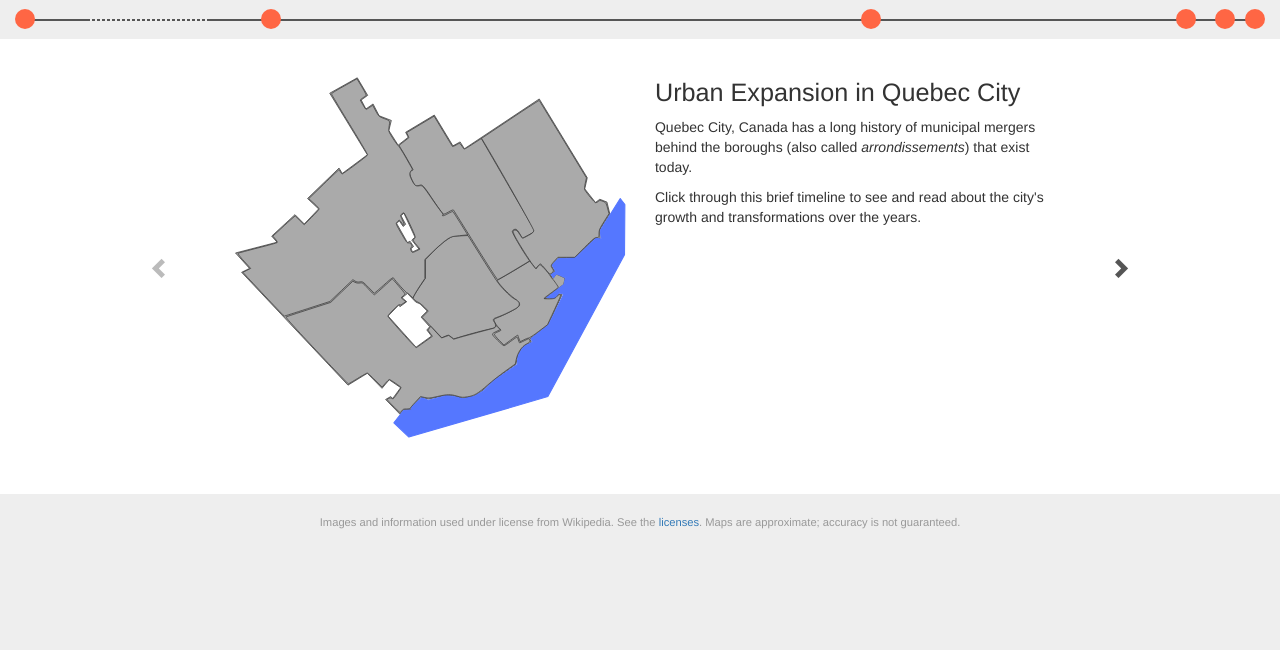
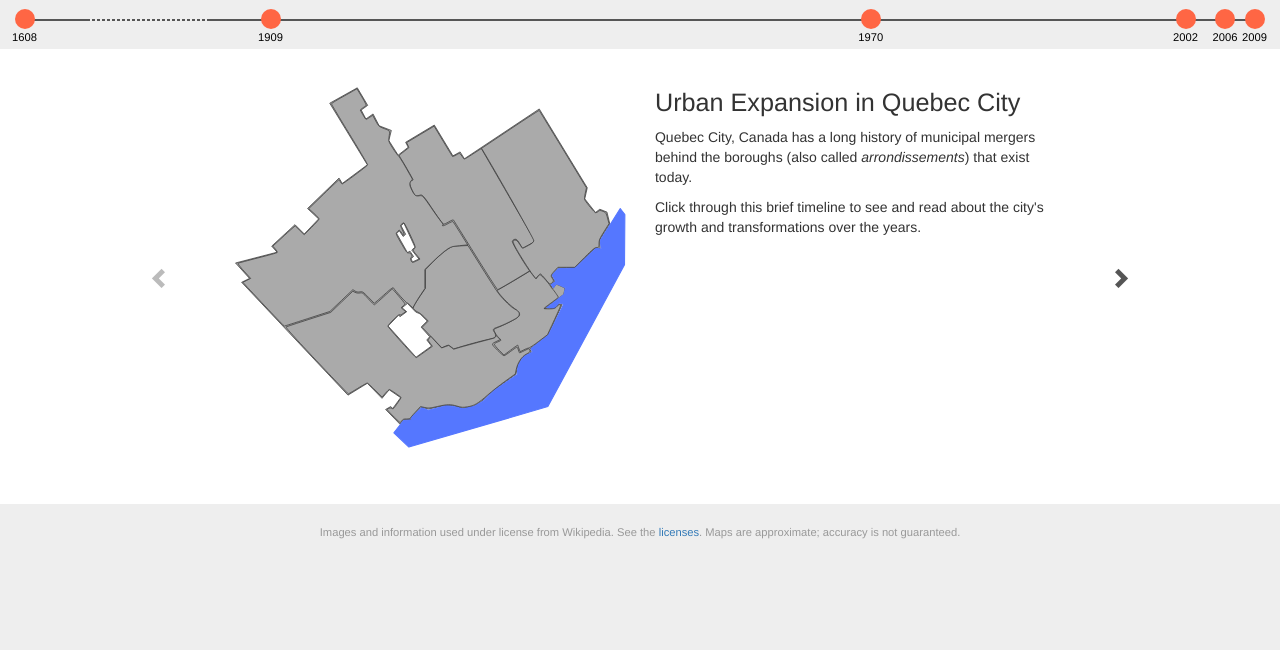
Before and after one commit to ajcord/GEOG-204-Website, a plain HTML site: page index.html in a window 1280 px wide. Shown: the part 150-800 px from the top of the page. Drawn offline with nearby package versions, Linux system fonts and the light colour scheme.

Commit message:
Added year markers

```diff
--- a/index.html
+++ b/index.html
@@ -24,12 +24,12 @@
 
     <div id="timeline">
       <div id="timeline-bar-1" class="timeline-bar"></div><div id="timeline-bar-2" class="timeline-bar"></div><div id="timeline-bar-3" class="timeline-bar"></div>
-      <a href="#1" title="1608" style="left: calc(0% - 10px)"></a>
-      <a href="#1909" title="1909" style="left: calc(20% - 10px)"></a>
-      <a href="#1970" title="1970" style="left: calc(68.8% - 10px)"></a>
-      <a href="#2002" title="2002" style="left: calc(94.4% - 10px)"></a>
-      <a href="#2006" title="2006" style="left: calc(97.6% - 10px)"></a>
-      <a href="#2009" title="2009" style="left: calc(100% - 10px)"></a>
+      <a href="#1" title="1608" style="left: calc(0% - 10px)"><span>1608</span></a>
+      <a href="#1909" title="1909" style="left: calc(20% - 10px)"><span>1909</span></a>
+      <a href="#1970" title="1970" style="left: calc(68.8% - 10px)"><span>1970</span></a>
+      <a href="#2002" title="2002" style="left: calc(94.4% - 10px)"><span>2002</span></a>
+      <a href="#2006" title="2006" style="left: calc(97.6% - 10px)"><span>2006</span></a>
+      <a href="#2009" title="2009" style="left: calc(100% - 10px)"><span>2009</span></a>
     </div>
 
     <div class="row">
--- a/style.css
+++ b/style.css
@@ -13,8 +13,16 @@ body {
 
 #timeline {
     padding: 10px 0;
-    margin: 10px 10px;
+    margin: 10px 10px 20px 10px;
     position: relative;
+}
+
+#timeline > a > span {
+    position: absolute;
+    top: 20px;
+    left: -15%;
+    color: black;
+    font-size: 0.8em;
 }
 
 .timeline-bar {
```
